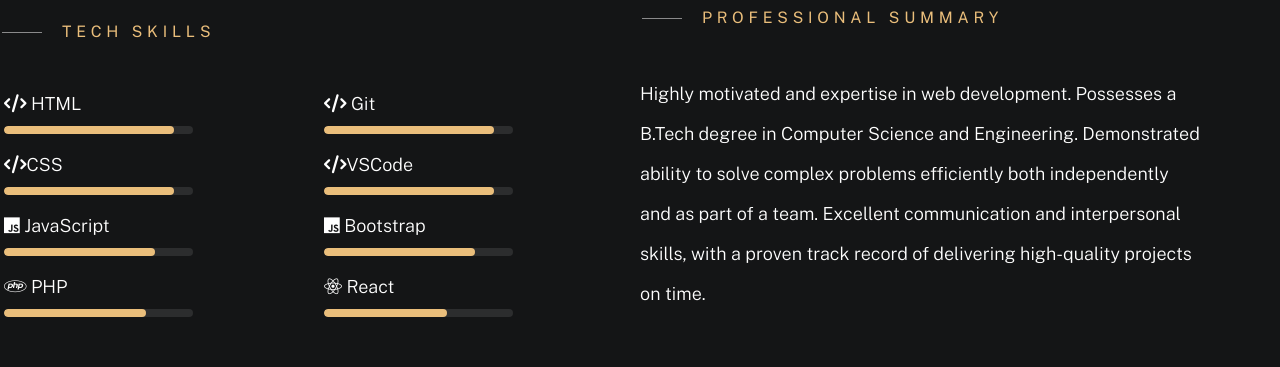
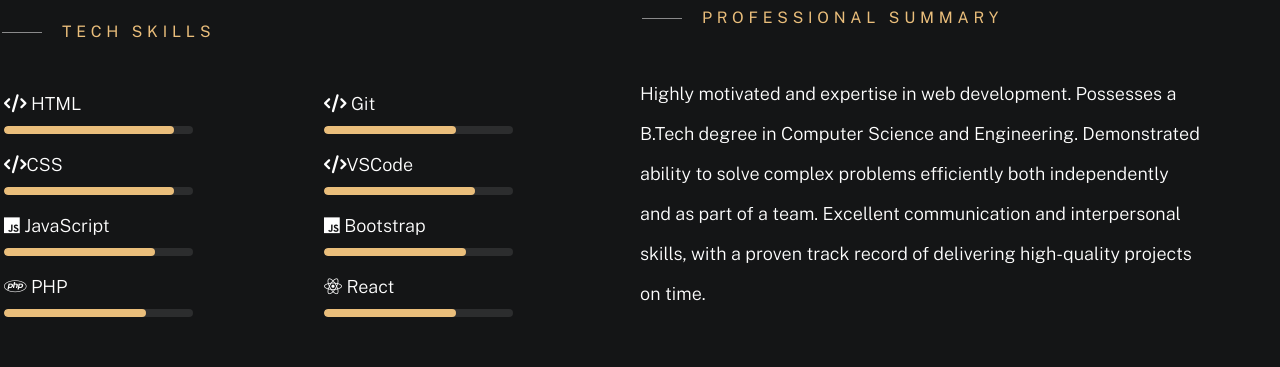
Before and after one commit to saket304/Saket.Pal_Resume, a plain HTML site: page index.html in a window 1280 px wide. Shown: the part 800-1167 px from the top of the page. Drawn offline with nearby package versions, Linux system fonts and the light colour scheme; a web font is replaced by a local one.

Commit message:
Update index.html

```diff
--- a/index.html
+++ b/index.html
@@ -218,13 +218,13 @@
     <li>
         <span><i class="fa-solid fa-code"></i> Git</span>
         <div class="progress-bar">
-            <div class="progress" style="width: 90%;"></div>
+            <div class="progress" style="width: 70%;"></div>
         </div>
     </li>
          <li>
         <span><i class="fa-solid fa-code"></i>VSCode</span>
         <div class="progress-bar">
-            <div class="progress" style="width: 90%;"></div>
+            <div class="progress" style="width: 80%;"></div>
         </div>
     </li>
 
@@ -232,14 +232,14 @@
     <li>
         <span><i class="fa-brands fa-js"></i> Bootstrap</span>
         <div class="progress-bar">
-            <div class="progress" style="width: 80%;"></div>
+            <div class="progress" style="width: 75%;"></div>
         </div>
     </li>
 
         <li>
         <span><i class="fa-brands fa-react"></i> React</span>
         <div class="progress-bar">
-            <div class="progress" style="width: 65%;"></div>
+            <div class="progress" style="width: 70%;"></div>
         </div>
     </li>
 
```
